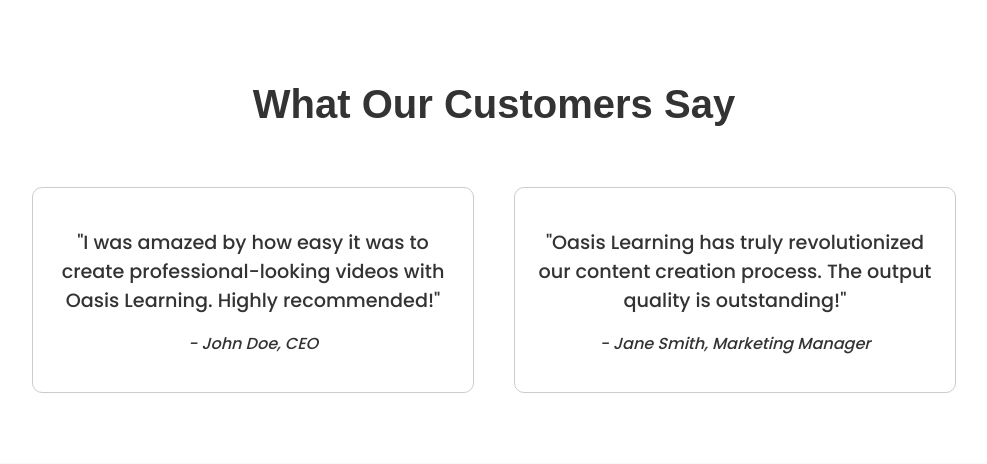
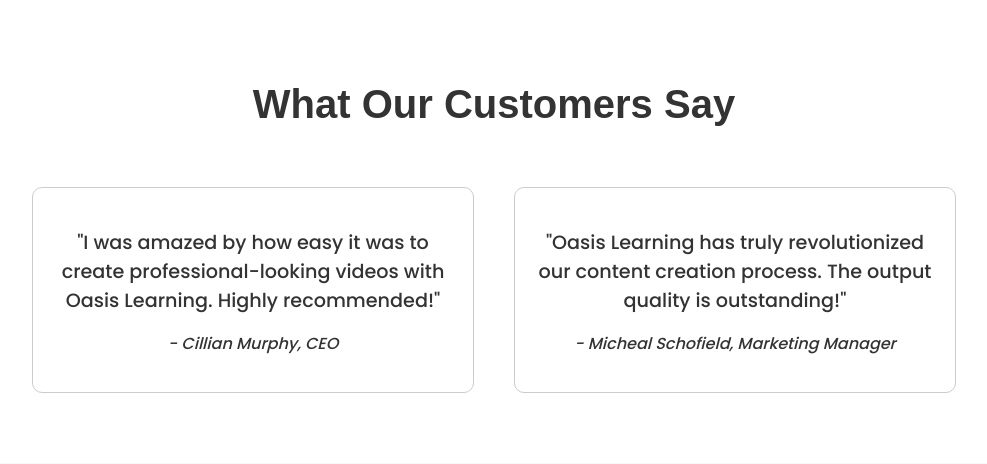
Before and after one commit to HamzaSajjad141/FYP_OASIS_LEARNING, a Django app: page /Home in a window 1280 px wide. Shown: the part 1292-1756 px from the top of the page, without its empty margins (146-1133 px from the left). Run offline with Django 4.2, Linux system fonts and the light colour scheme; a user stored in the database is signed in.

Commit message:
Update home.html

```diff
--- a/oasisProject/oasisApp/templates/home.html
+++ b/oasisProject/oasisApp/templates/home.html
@@ -329,11 +329,11 @@
         <div class="testimonials-container">
             <div class="testimonial">
                 <p class="testimonial-text">"I was amazed by how easy it was to create professional-looking videos with Oasis Learning. Highly recommended!"</p>
-                <p class="testimonial-author">- John Doe, CEO</p>
+                <p class="testimonial-author">- Cillian Murphy, CEO</p>
             </div>
             <div class="testimonial">
                 <p class="testimonial-text">"Oasis Learning has truly revolutionized our content creation process. The output quality is outstanding!"</p>
-                <p class="testimonial-author">- Jane Smith, Marketing Manager</p>
+                <p class="testimonial-author">- Micheal Schofield, Marketing Manager</p>
             </div>
             <!-- Add more testimonials as needed -->
         </div>
```
